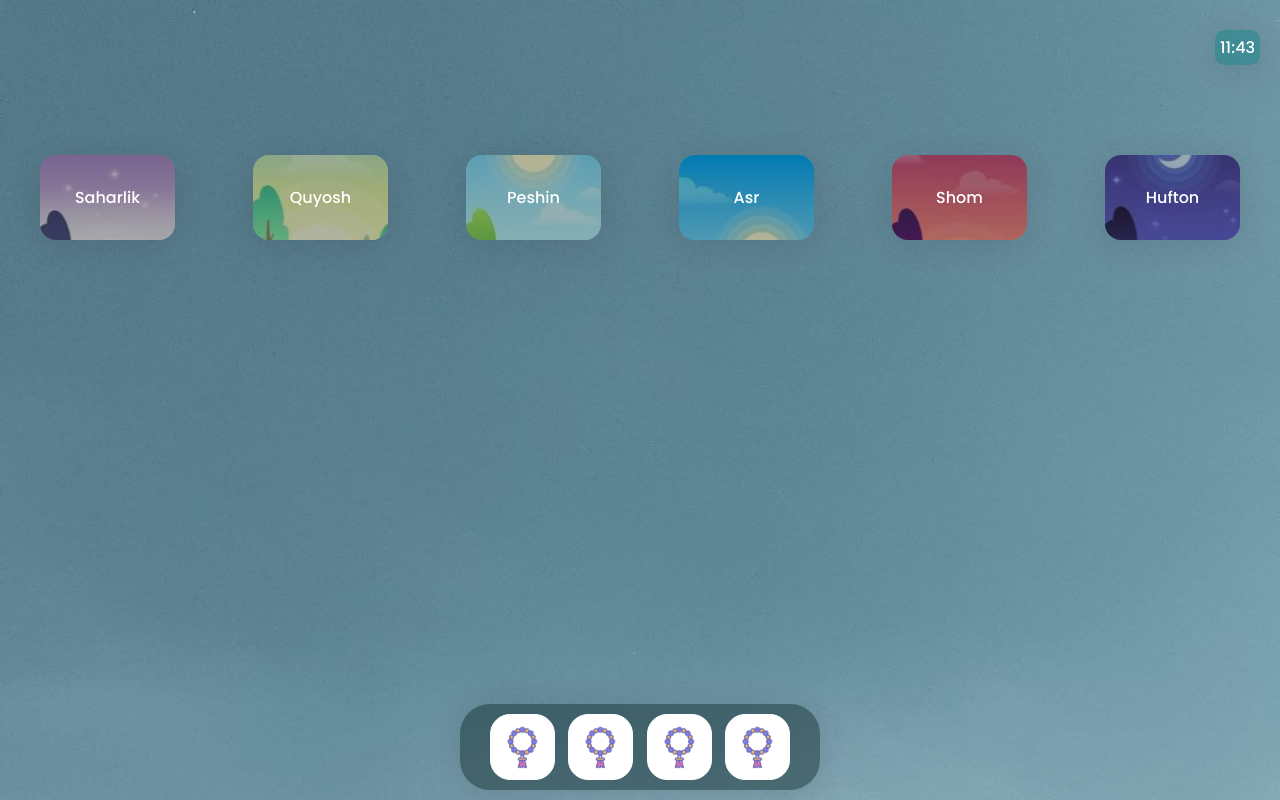
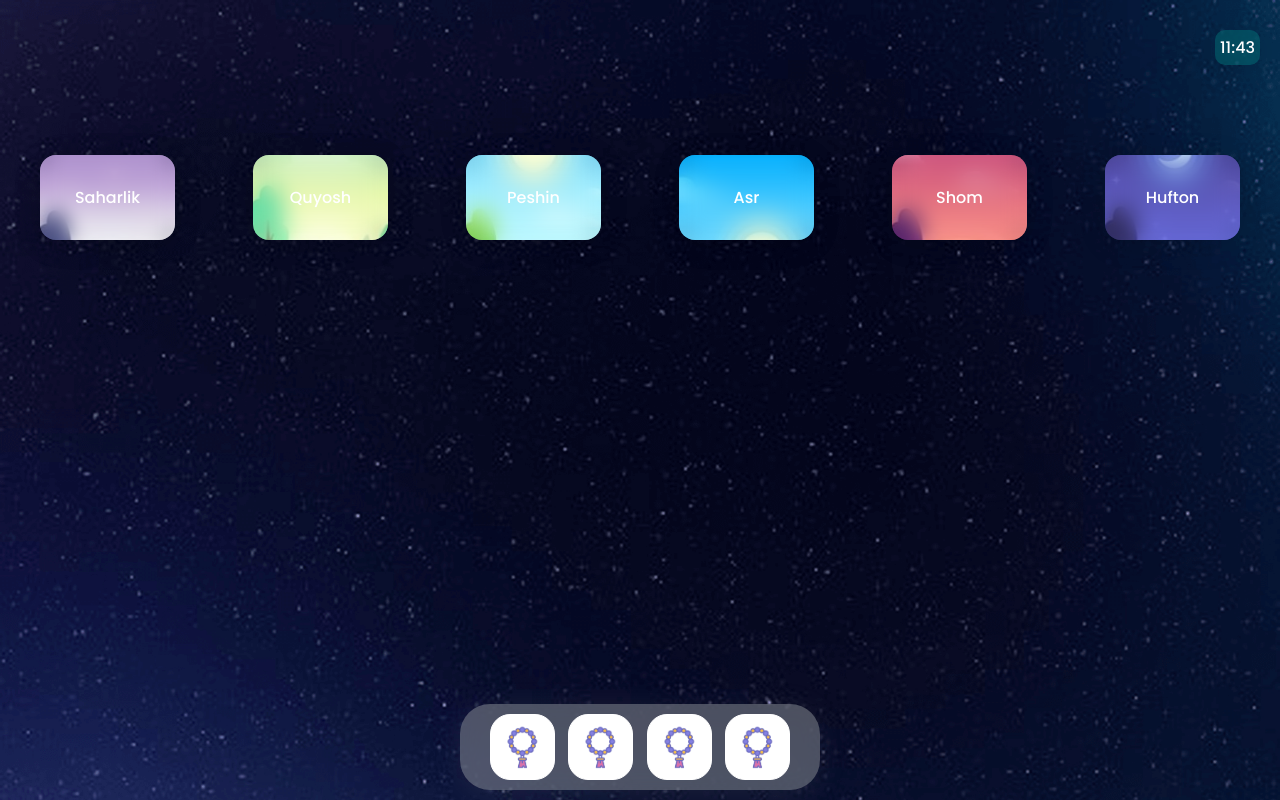
Before and after one commit to zakirovravshan/namaz.uz, a React (Create React App) app: page / in a window 1280 px wide. Built offline with nearby package versions, Linux system fonts and the light colour scheme; no server answers.

Commit message:
change bg

```diff
--- a/src/components/Bar/Bar.css
+++ b/src/components/Bar/Bar.css
@@ -3,9 +3,9 @@
     bottom: 10px;
     left: 0;
     right: 0;
-    background: rgba(1, 27, 27, 0.4);
+    background: rgba(181, 185, 185, 0.4);
     border-radius: 10px;
-    box-shadow: 0 4px 30px rgba(0, 0, 0, 0.1);
+    box-shadow: 0 4px 30px rgba(197, 189, 189, 0.1);
     backdrop-filter: blur(11.8px);
     -webkit-backdrop-filter: blur(11.8px);
     padding: 10px 30px;
--- a/src/pages/Main.js/Main.css
+++ b/src/pages/Main.js/Main.css
@@ -17,10 +17,13 @@ body {
     flex-direction: column;
     height: 100%;
     margin: 0;
-    background-image: url("../../assets/images/bg.jpg");
+    background-color: #371e58;
+    background-image: url("../../assets/images/bg.png");
     background-repeat: no-repeat;
-    background-size: 100%;
+    background-size: cover;
     background-position: bottom bottom;
+
+
 
 }
 
@@ -38,6 +41,7 @@ p {
 main {
     flex-grow: 1;
     color: #008080;
+
 }
 
 .container {
@@ -124,106 +128,170 @@ a {
 }
 
 .taqvim__item:nth-child(1)::after {
+    content: "";
+    display: block;
+    position: absolute;
+    top: 0;
+    left: 0;
+    width: 100%;
+    height: 100%;
+    box-shadow: 0 4px 30px rgba(0, 0, 0, 0.1);
+    backdrop-filter: blur(11.8px);
+    -webkit-backdrop-filter: blur(11.8px);
+    z-index: 1;
+    border-radius: 16px;
+}
 
-        content: ""; /* Создаем пустой контент */
-        display: block; /* Блочный элемент */
-        position: absolute; /* Положение псевдоэлемента должно быть абсолютным */
-        top: 0; /* Расположение сверху */
-        left: 0; /* Расположение слева */
-        width: 100%; /* Ширина на 100% */
-        height: 100%; /* Высота на 100% */
-        background-color: rgba(0, 0, 0, 0.297); /* Цвет фона и уровень прозрачности (в данном случае, полупрозрачный чёрный цвет) */
-        z-index: 1; /* Поднимаем слой на передний план */
-        border-radius: 16px;
-
-
-}
 .taqvim__item:nth-child(1)::after {
 
-    content: ""; /* Создаем пустой контент */
-    display: block; /* Блочный элемент */
-    position: absolute; /* Положение псевдоэлемента должно быть абсолютным */
-    top: 0; /* Расположение сверху */
-    left: 0; /* Расположение слева */
-    width: 100%; /* Ширина на 100% */
-    height: 100%; /* Высота на 100% */
-    background-color: rgba(0, 0, 0, 0.297); /* Цвет фона и уровень прозрачности (в данном случае, полупрозрачный чёрный цвет) */
-    z-index: 1; /* Поднимаем слой на передний план */
+    content: "";
+    /* Создаем пустой контент */
+    display: block;
+    /* Блочный элемент */
+    position: absolute;
+    /* Положение псевдоэлемента должно быть абсолютным */
+    top: 0;
+    /* Расположение сверху */
+    left: 0;
+    /* Расположение слева */
+    width: 100%;
+    /* Ширина на 100% */
+    height: 100%;
+    /* Высота на 100% */
+    box-shadow: 0 4px 30px rgba(0, 0, 0, 0.1);
+    backdrop-filter: blur(10px);
+    -webkit-backdrop-filter: blur(10px);
+    z-index: 1;
+    /* Поднимаем слой на передний план */
     border-radius: 16px;
 
 
 }
+
 .taqvim__item:nth-child(2)::after {
 
-    content: ""; /* Создаем пустой контент */
-    display: block; /* Блочный элемент */
-    position: absolute; /* Положение псевдоэлемента должно быть абсолютным */
-    top: 0; /* Расположение сверху */
-    left: 0; /* Расположение слева */
-    width: 100%; /* Ширина на 100% */
-    height: 100%; /* Высота на 100% */
-    background-color: rgba(0, 0, 0, 0.297); /* Цвет фона и уровень прозрачности (в данном случае, полупрозрачный чёрный цвет) */
-    z-index: 1; /* Поднимаем слой на передний план */
+    content: "";
+    /* Создаем пустой контент */
+    display: block;
+    /* Блочный элемент */
+    position: absolute;
+    /* Положение псевдоэлемента должно быть абсолютным */
+    top: 0;
+    /* Расположение сверху */
+    left: 0;
+    /* Расположение слева */
+    width: 100%;
+    /* Ширина на 100% */
+    height: 100%;
+    /* Высота на 100% */
+    box-shadow: 0 4px 30px rgba(0, 0, 0, 0.1);
+    backdrop-filter: blur(11.8px);
+    -webkit-backdrop-filter: blur(11.8px);
+    z-index: 1;
+    /* Поднимаем слой на передний план */
     border-radius: 16px;
 
 
 }
+
 .taqvim__item:nth-child(3)::after {
 
-    content: ""; /* Создаем пустой контент */
-    display: block; /* Блочный элемент */
-    position: absolute; /* Положение псевдоэлемента должно быть абсолютным */
-    top: 0; /* Расположение сверху */
-    left: 0; /* Расположение слева */
-    width: 100%; /* Ширина на 100% */
-    height: 100%; /* Высота на 100% */
-    background-color: rgba(0, 0, 0, 0.297); /* Цвет фона и уровень прозрачности (в данном случае, полупрозрачный чёрный цвет) */
-    z-index: 1; /* Поднимаем слой на передний план */
+    content: "";
+    /* Создаем пустой контент */
+    display: block;
+    /* Блочный элемент */
+    position: absolute;
+    /* Положение псевдоэлемента должно быть абсолютным */
+    top: 0;
+    /* Расположение сверху */
+    left: 0;
+    /* Расположение слева */
+    width: 100%;
+    /* Ширина на 100% */
+    height: 100%;
+    /* Высота на 100% */
+    box-shadow: 0 4px 30px rgba(0, 0, 0, 0.1);
+    backdrop-filter: blur(11.8px);
+    -webkit-backdrop-filter: blur(11.8px);
+    z-index: 1;
+    /* Поднимаем слой на передний план */
     border-radius: 16px;
 
 
 }
+
 .taqvim__item:nth-child(4)::after {
 
-    content: ""; /* Создаем пустой контент */
-    display: block; /* Блочный элемент */
-    position: absolute; /* Положение псевдоэлемента должно быть абсолютным */
-    top: 0; /* Расположение сверху */
-    left: 0; /* Расположение слева */
-    width: 100%; /* Ширина на 100% */
-    height: 100%; /* Высота на 100% */
-    background-color: rgba(0, 0, 0, 0.297); /* Цвет фона и уровень прозрачности (в данном случае, полупрозрачный чёрный цвет) */
-    z-index: 1; /* Поднимаем слой на передний план */
+    content: "";
+    /* Создаем пустой контент */
+    display: block;
+    /* Блочный элемент */
+    position: absolute;
+    /* Положение псевдоэлемента должно быть абсолютным */
+    top: 0;
+    /* Расположение сверху */
+    left: 0;
+    /* Расположение слева */
+    width: 100%;
+    /* Ширина на 100% */
+    height: 100%;
+    /* Высота на 100% */
+    box-shadow: 0 4px 30px rgba(0, 0, 0, 0.1);
+    backdrop-filter: blur(11.8px);
+    -webkit-backdrop-filter: blur(11.8px);
+    z-index: 1;
+    /* Поднимаем слой на передний план */
     border-radius: 16px;
 
 
 }
+
 .taqvim__item:nth-child(5)::after {
 
-    content: ""; /* Создаем пустой контент */
-    display: block; /* Блочный элемент */
-    position: absolute; /* Положение псевдоэлемента должно быть абсолютным */
-    top: 0; /* Расположение сверху */
-    left: 0; /* Расположение слева */
-    width: 100%; /* Ширина на 100% */
-    height: 100%; /* Высота на 100% */
-    background-color: rgba(0, 0, 0, 0.297); /* Цвет фона и уровень прозрачности (в данном случае, полупрозрачный чёрный цвет) */
-    z-index: 1; /* Поднимаем слой на передний план */
+    content: "";
+    /* Создаем пустой контент */
+    display: block;
+    /* Блочный элемент */
+    position: absolute;
+    /* Положение псевдоэлемента должно быть абсолютным */
+    top: 0;
+    /* Расположение сверху */
+    left: 0;
+    /* Расположение слева */
+    width: 100%;
+    /* Ширина на 100% */
+    height: 100%;
+    /* Высота на 100% */
+    box-shadow: 0 4px 30px rgba(0, 0, 0, 0.1);
+    backdrop-filter: blur(11.8px);
+    -webkit-backdrop-filter: blur(11.8px);
+    z-index: 1;
+    /* Поднимаем слой на передний план */
     border-radius: 16px;
 
 
 }
+
 .taqvim__item:nth-child(6)::after {
 
-    content: ""; /* Создаем пустой контент */
-    display: block; /* Блочный элемент */
-    position: absolute; /* Положение псевдоэлемента должно быть абсолютным */
-    top: 0; /* Расположение сверху */
-    left: 0; /* Расположение слева */
-    width: 100%; /* Ширина на 100% */
-    height: 100%; /* Высота на 100% */
-    background-color: rgba(0, 0, 0, 0.297); /* Цвет фона и уровень прозрачности (в данном случае, полупрозрачный чёрный цвет) */
-    z-index: 1; /* Поднимаем слой на передний план */
+    content: "";
+    /* Создаем пустой контент */
+    display: block;
+    /* Блочный элемент */
+    position: absolute;
+    /* Положение псевдоэлемента должно быть абсолютным */
+    top: 0;
+    /* Расположение сверху */
+    left: 0;
+    /* Расположение слева */
+    width: 100%;
+    /* Ширина на 100% */
+    height: 100%;
+    /* Высота на 100% */
+    backdrop-filter: blur(11.8px);
+    -webkit-backdrop-filter: blur(11.8px);
+    z-index: 1;
+    /* Поднимаем слой на передний план */
     border-radius: 16px;
 
 
@@ -268,7 +336,8 @@ a {
     position: relative;
 
 }
-.taqvim__item__text{
+
+.taqvim__item__text {
     z-index: 3;
 
 }
```
Also changed, not shown: src/assets/images/bg.png (added).
